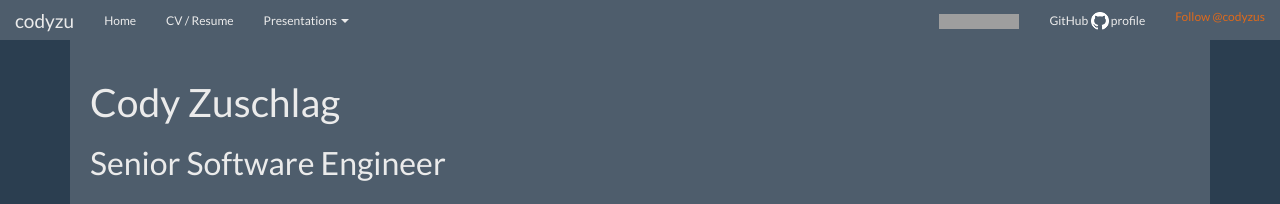
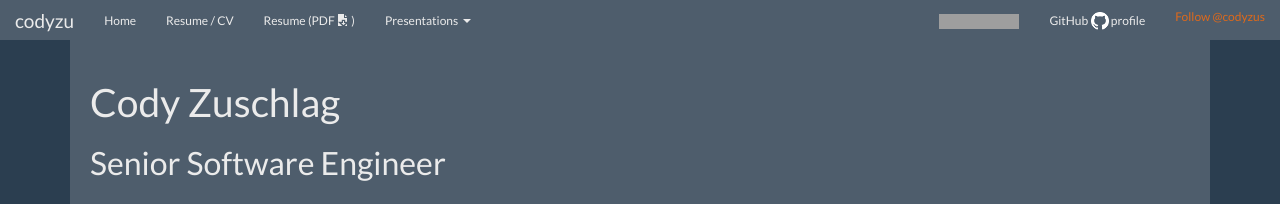
Before and after one commit to codyzu/codyzu.github.io, a Jekyll site: the page built from resume.html, in a window 1280 px wide. Shown: the top 204 px of the page. Built offline with Jekyll 4.4.1, drawn with Linux system fonts in a browser that asks for light colours; nearby versions of some CDN libraries; comment, search, counter and statistics services are not loaded; grey boxes are pictures that could not be loaded.

Commit message:
improve resume links and include pdf

```diff
--- a/_includes/header2.html
+++ b/_includes/header2.html
@@ -21,6 +21,13 @@
           </li>
           {% endif %}
         {% endfor %}
+        <li>
+          <a href="{{ site.baseurl }}/Cody_Zuschlag_CV_2016_en.pdf">
+            Resume (PDF
+            <span class="glyphicon glyphicon-save-file" aria-hidden="true"></span>
+            <span class="sr-only">File</span>)
+          </a>
+        </li>
         <li class="dropdown">
           <a href="#" class="dropdown-toggle" data-toggle="dropdown" role="button" aria-haspopup="true" aria-expanded="false">Presentations <span class="caret"></span></a>
           <ul class="dropdown-menu">
--- a/resume.html
+++ b/resume.html
@@ -1,6 +1,6 @@
 ---
 layout: default2
-title: CV / Resume
+title: Resume / CV
 in_menu: true
 ---
 <div class="row">
```
Also changed, not shown: 1 other file.
